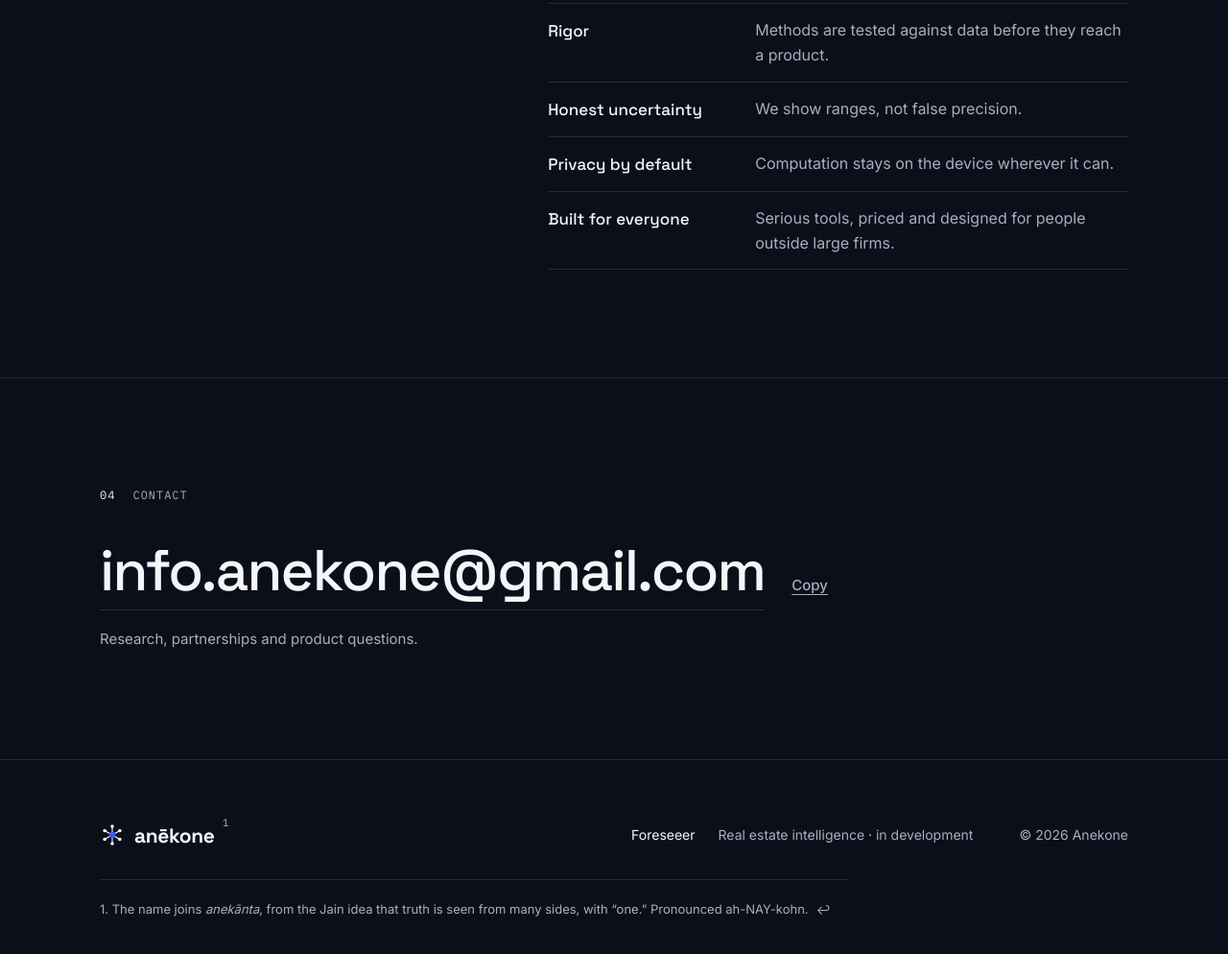
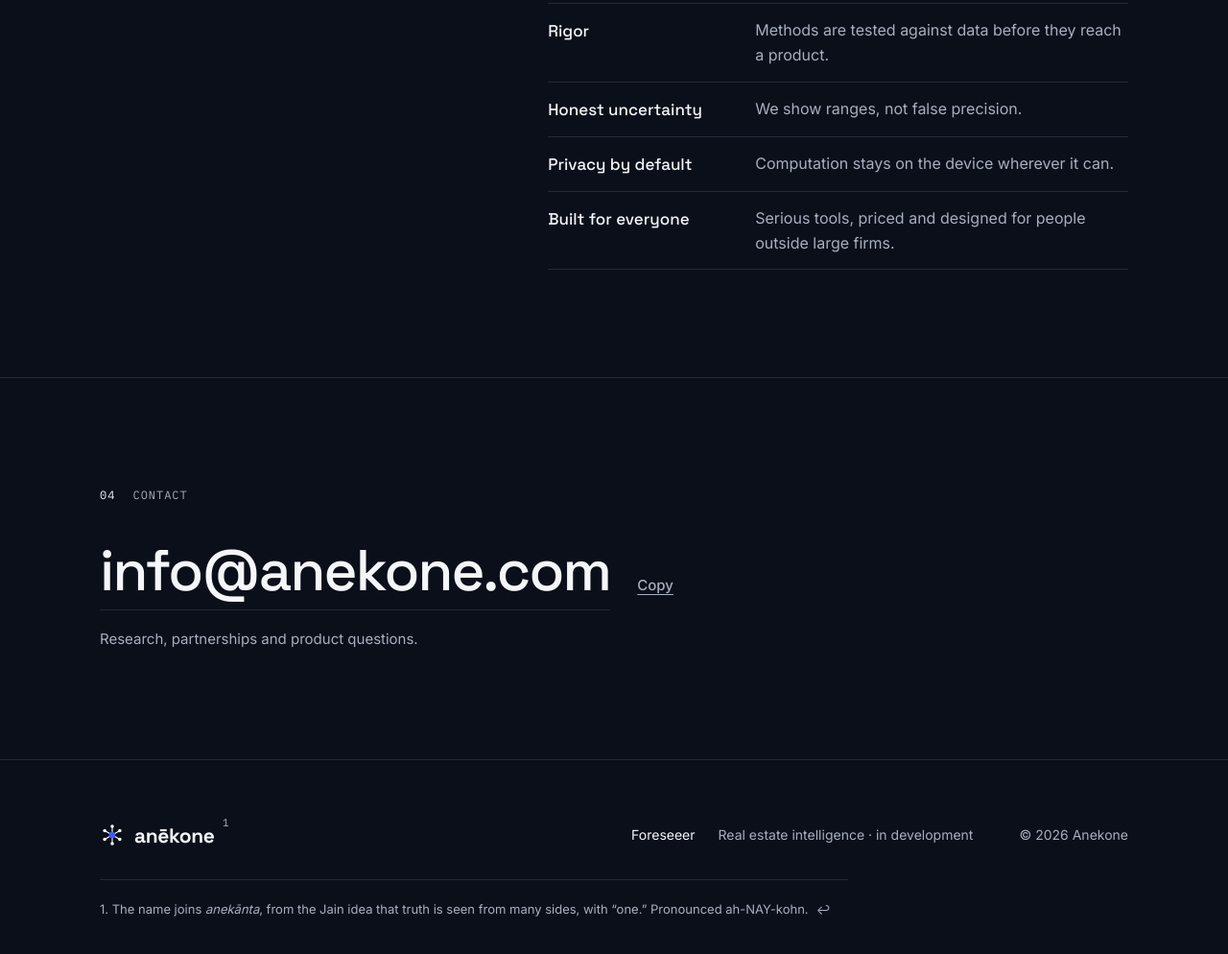
Before and after one commit to shorjain/anekone-site, a plain HTML site: page index.html in a window 1280 px wide. Shown: the part 3882-4876 px from the top of the page at 96% size. Drawn offline with Linux system fonts and the light colour scheme.

Commit message:
Update index.html

```diff
--- a/index.html
+++ b/index.html
@@ -214,7 +214,7 @@
         <h2 id="contact-h" class="sr-only">Contact</h2>
       </header>
       <div class="contact-row reveal">
-        <a class="email" href="mailto:info.anekone@gmail.com">info.anekone@gmail.com</a>
+        <a class="email" href="mailto:info.anekone@gmail.com">info@anekone.com</a>
         <button type="button" class="copy" id="copy-email" data-email="info.anekone@gmail.com">Copy</button>
       </div>
       <p class="contact-note reveal">Research, partnerships and product questions.</p>
```
